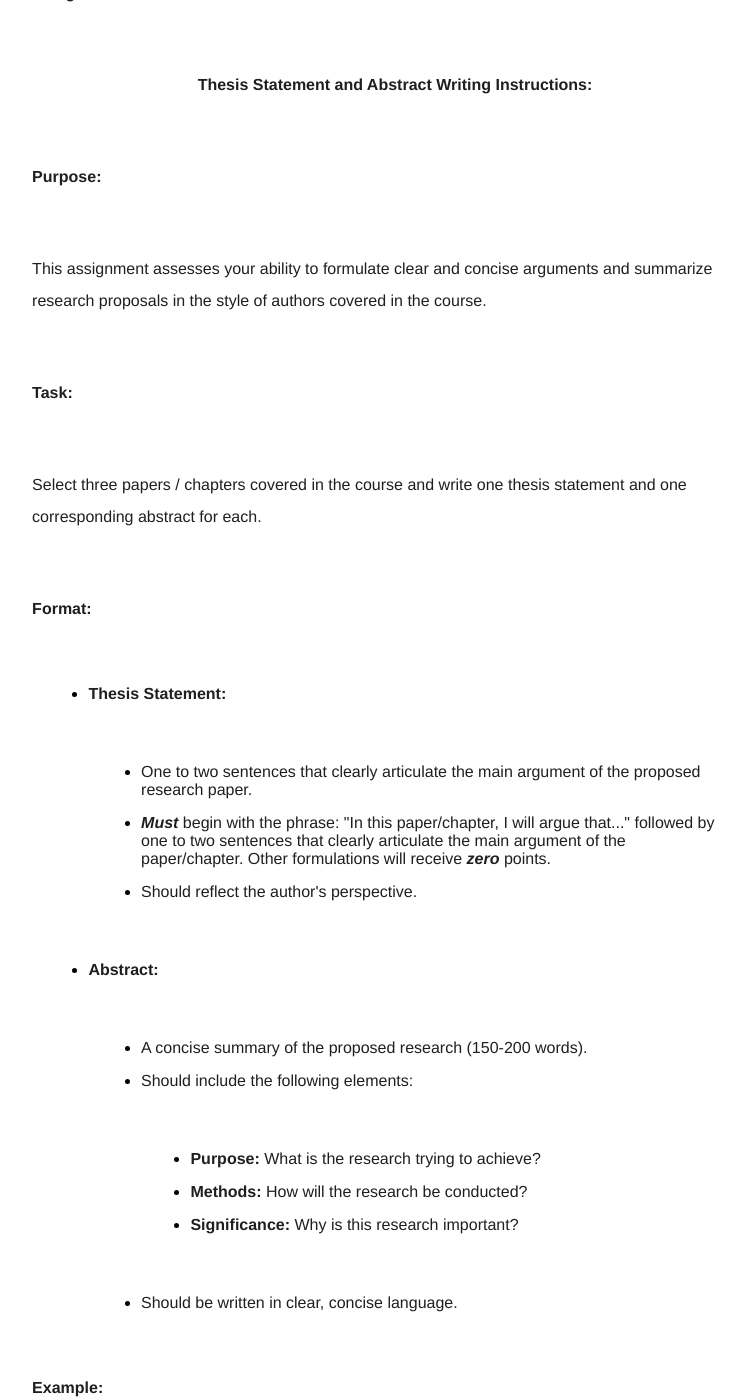
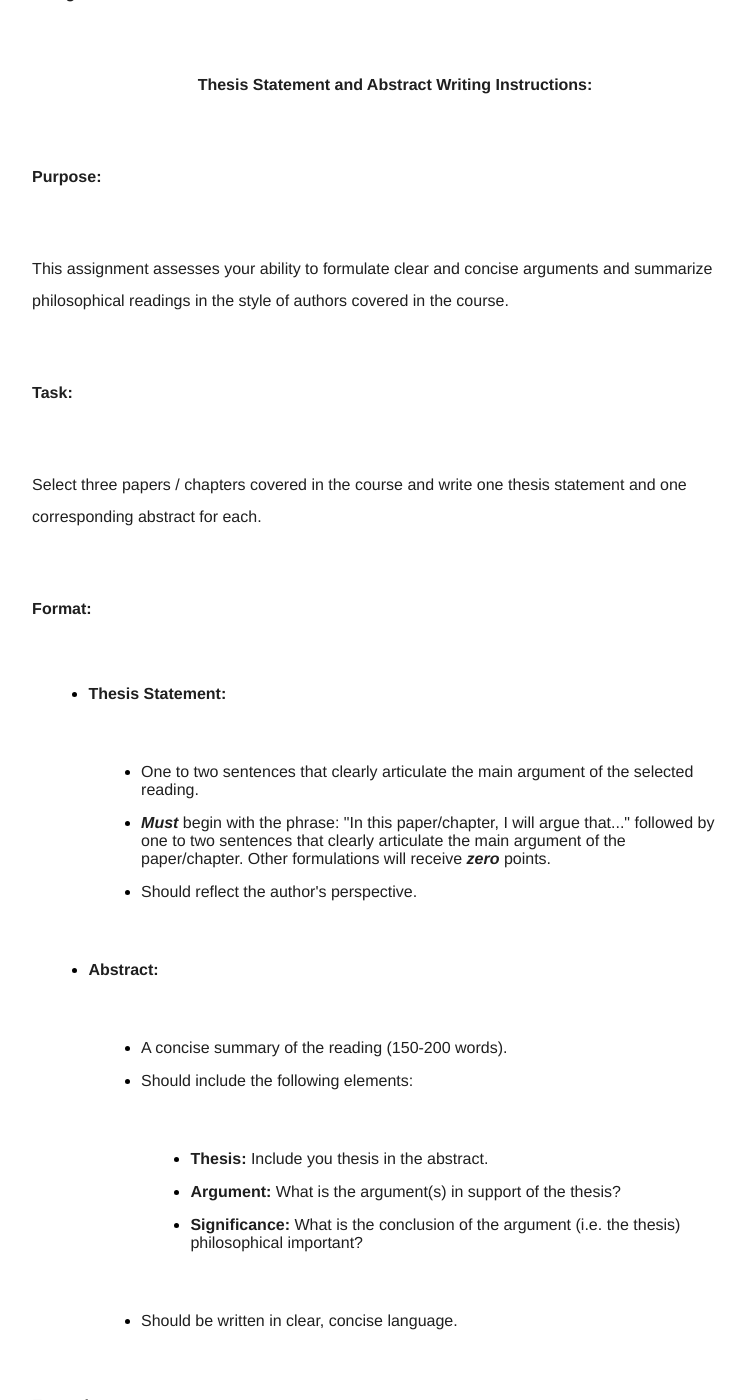
Before and after one commit to kevinjpatton/kevinjpatton.github.io, a Jekyll site: the page built from pedagogy/intro/intro_course_exams.html, in a window 1280 px wide and 1400 px high, scrolled down 2344 px. Shown: the whole window, without its empty margins (285-1031 px from the left). Built offline with Jekyll 4.4.1, drawn with Linux system fonts in a browser that asks for light colours; Markdown is read by kramdown in place of the engine named in the settings; some of the changed text lies outside the part shown.

Commit message:
Update intro_course_exams.html

```diff
--- a/pedagogy/intro/intro_course_exams.html
+++ b/pedagogy/intro/intro_course_exams.html
@@ -59,10 +59,10 @@ title: Pedagogy - Intro Course Exams
     </li>
     <ol>
       <li>
-        <span style="color:#1f1f1f;">The thesis statements should clearly articulate the main argument of a potential research paper.</span>
+        <span style="color:#1f1f1f;">The thesis statements should clearly articulate the main argument of the selected reading.</span>
       </li>
       <li>
-        <span style="color:#1f1f1f;">The abstracts should provide concise summaries of the proposed research, including its purpose, methods, and significance.</span>
+        <span style="color:#1f1f1f;">The abstracts should provide concise summaries of the reading, including a thesis, argument(s), and significance.</span>
       </li>
     </ol>
     <li>
@@ -135,7 +135,7 @@ title: Pedagogy - Intro Course Exams
   </span>
 </p>
 <p>
-  <span style="color:#1f1f1f;">This assignment assesses your ability to formulate clear and concise arguments and summarize research proposals in the style of authors covered in the course.</span>
+  <span style="color:#1f1f1f;">This assignment assesses your ability to formulate clear and concise arguments and summarize philosophical readings in the style of authors covered in the course.</span>
 </p>
 <p>
   <span style="color:#1f1f1f;">
@@ -158,7 +158,7 @@ title: Pedagogy - Intro Course Exams
   </li>
   <ul class="standard-list">
     <li>
-      <span style="color:#1f1f1f;">One to two sentences that clearly articulate the main argument of the proposed research paper.</span>
+      <span style="color:#1f1f1f;">One to two sentences that clearly articulate the main argument of the selected reading.</span>
     </li>
     <li>
       <span style="color:#1f1f1f;">
@@ -188,7 +188,7 @@ title: Pedagogy - Intro Course Exams
   </li>
   <ul class="standard-list">
     <li>
-      <span style="color:#1f1f1f;">A concise summary of the proposed research (150-200 words).</span>
+      <span style="color:#1f1f1f;">A concise summary of the reading (150-200 words).</span>
     </li>
     <li>
       <span style="color:#1f1f1f;">Should include the following elements:</span>
@@ -196,24 +196,24 @@ title: Pedagogy - Intro Course Exams
     <ul class="standard-list">
       <li>
         <span style="color:#1f1f1f;">
-          <strong>Purpose:</strong>
+          <strong>Thesis:</strong>
         </span>
         <span style="color:#1f1f1f;">
-          What is the research trying to achieve?</span>
+         Include you thesis in the abstract.</span>
       </li>
       <li>
         <span style="color:#1f1f1f;">
-          <strong>Methods:</strong>
+          <strong>Argument:</strong>
         </span>
         <span style="color:#1f1f1f;">
-          How will the research be conducted?</span>
+          What is the argument(s) in support of the thesis?</span>
       </li>
       <li>
         <span style="color:#1f1f1f;">
           <strong>Significance:</strong>
         </span>
         <span style="color:#1f1f1f;">
-          Why is this research important?</span>
+          What is the conclusion of the argument (i.e. the thesis) philosophical important?</span>
       </li>
     </ul>
     <li>
```
